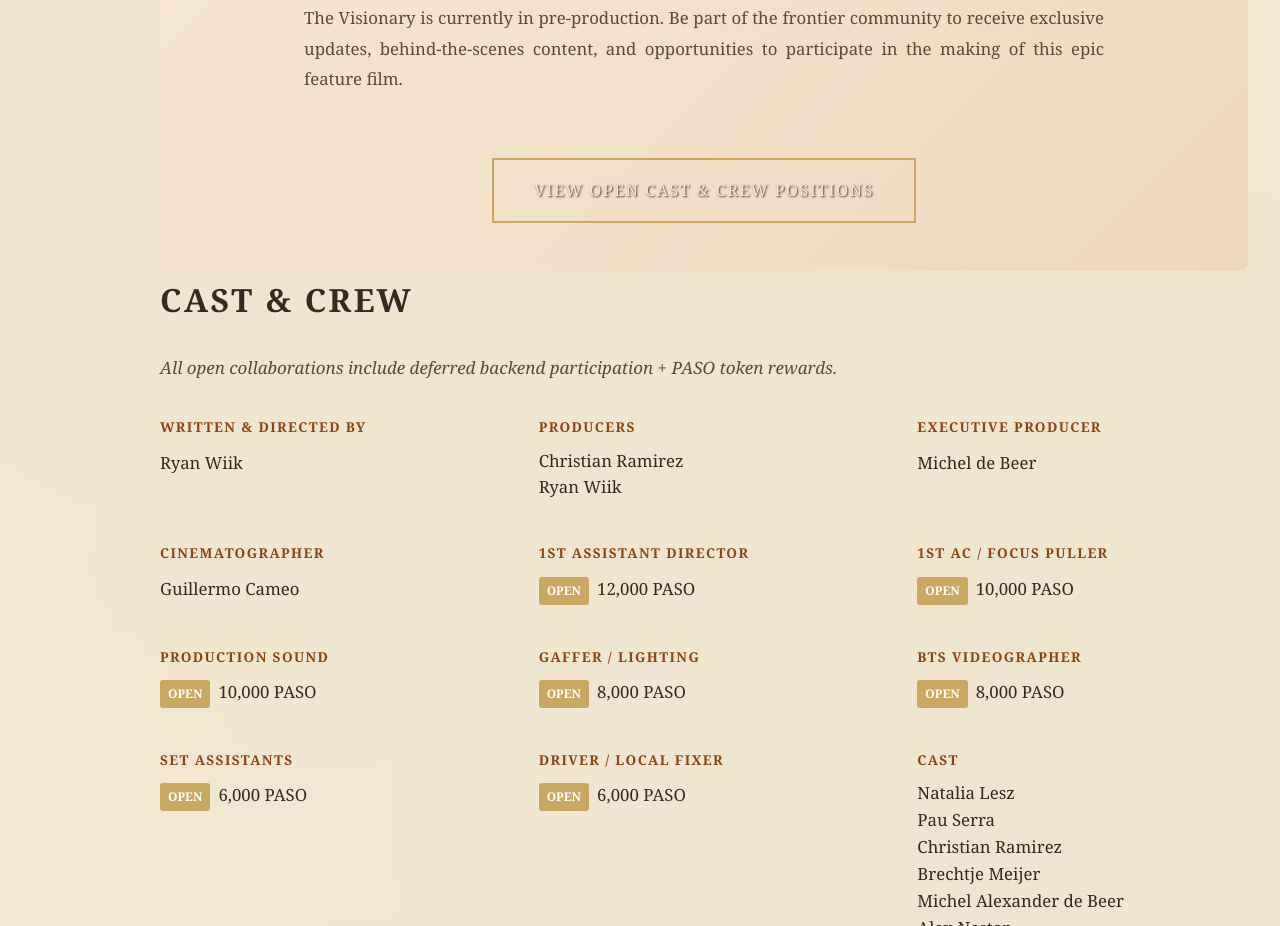
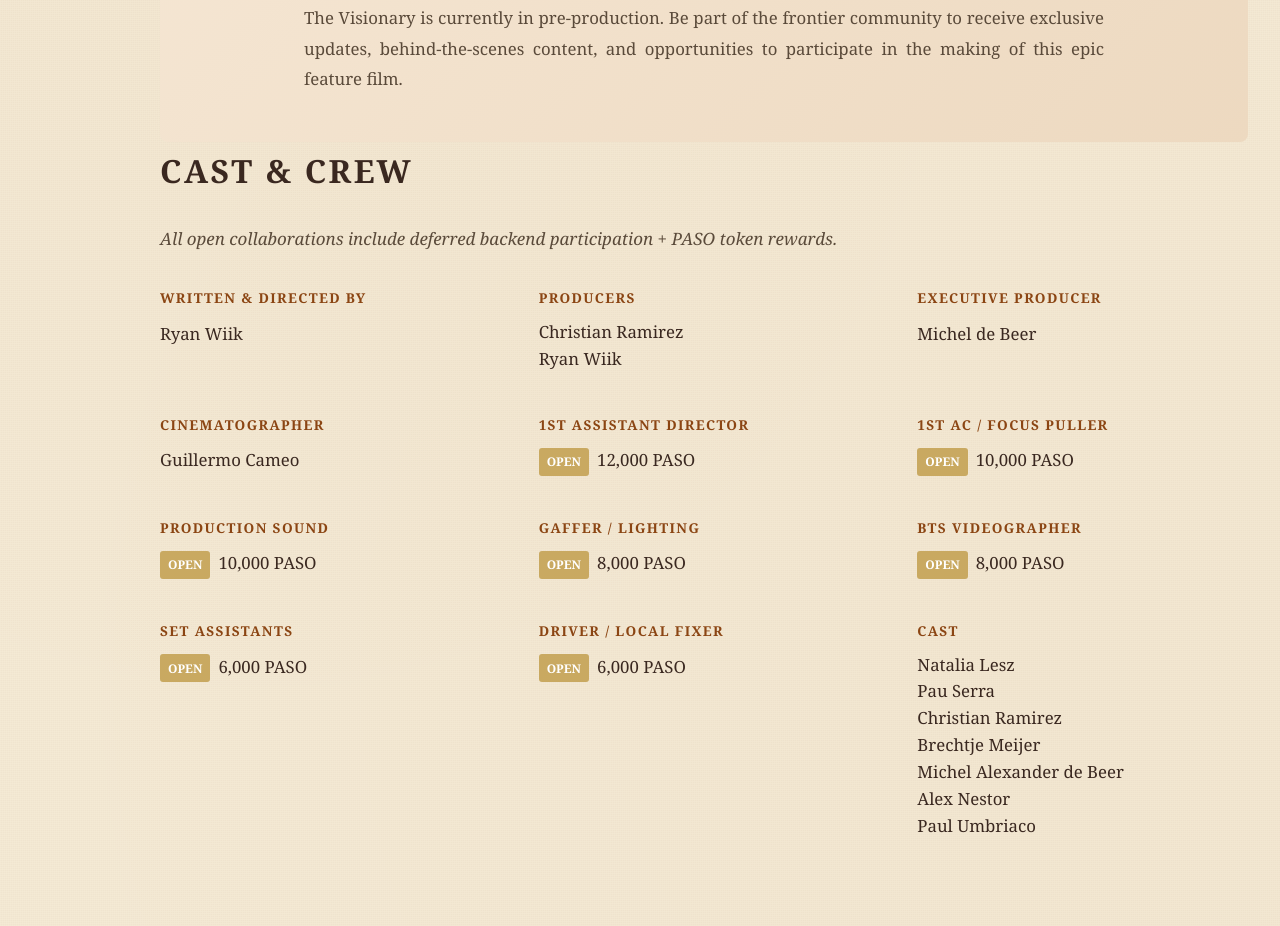
Before and after one commit to elpasoverse/site, a plain HTML site: page film-the-visionary.html in a window 1280 px wide. Shown: the part 1115-2041 px from the top of the page. Drawn offline with Linux system fonts and the light colour scheme.

Commit message:
Update film-the-visionary.html

```diff
--- a/film-the-visionary.html
+++ b/film-the-visionary.html
@@ -215,9 +215,6 @@
         <section class="film-cta-section">
             <h4>Join the Journey</h4>
             <p style="max-width: 800px; margin: 0 auto;">The Visionary is currently in pre-production. Be part of the frontier community to receive exclusive updates, behind-the-scenes content, and opportunities to participate in the making of this epic feature film.</p>
-            <div style="margin-top: 2rem;">
-                <a href="login.html" class="cta-button">View Open Cast & Crew Positions</a>
-            </div>
         </section>
 
         <!-- Cast & Crew -->
```
